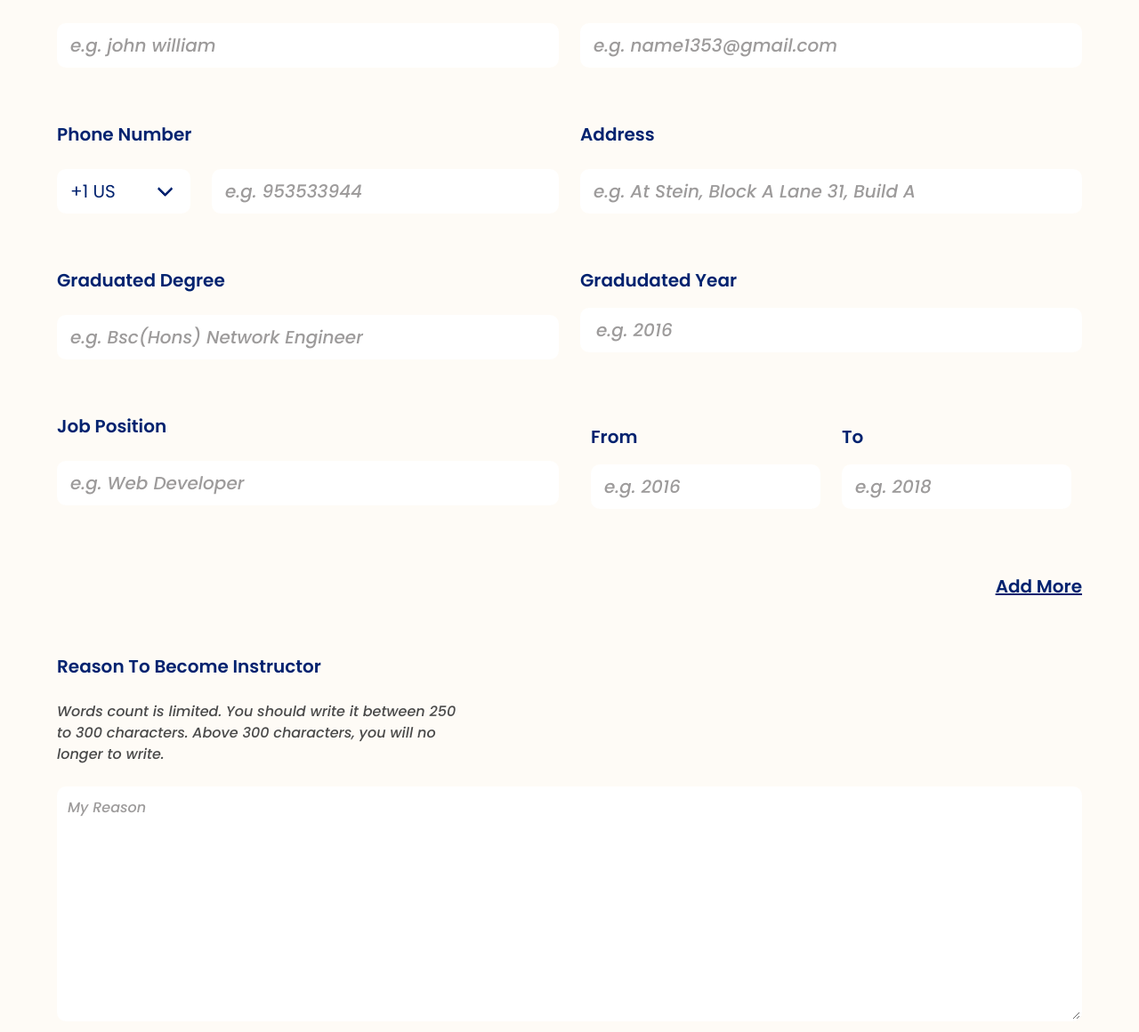
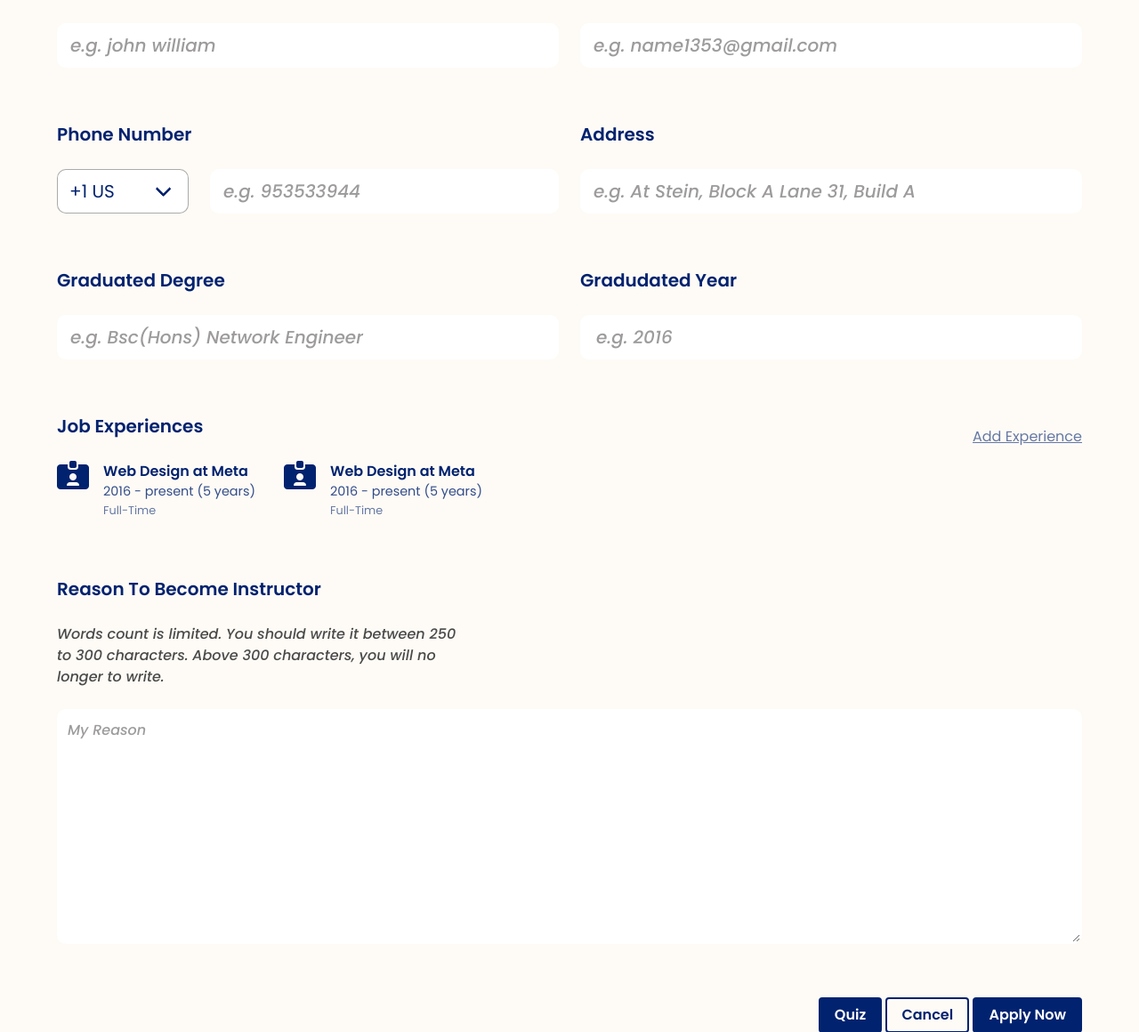
Before and after one commit to thihaphyo/level-up-docs, a PHP site: the page made by 04.Development/Level_Up/Student/View/apply instructor.php in a window 1280 px wide. Shown: the part 240-1400 px from the top of the page at 89% size. Run offline with PHP 8.4, Linux system fonts and the light colour scheme; data that the repository does not hold is empty; some libraries are stand-ins or nearby versions.

Commit message:
apply instructor UI change

```diff
--- a/04.Development/Level_Up/Student/View/apply instructor.php
+++ b/04.Development/Level_Up/Student/View/apply instructor.php
@@ -115,7 +115,7 @@ session_start();
 
                     <!-- start of column -->
                     <div class="column is-half">
-                        <p class="is-size-5 has-text-weight-semibold mb-4" for="">Gradudated Year</p>
+                        <p class="is-size-5 has-text-weight-semibold mb-5" for="">Gradudated Year</p>
                         <input class="input is-medium has-text-weight-medium p-4 years" type="number" placeholder="e.g. 2016" name="gyear" required>
                         <p class="warning is-italic pt-1 has-text-danger is-hidden">* Please enter the year correctly *</p>
                     </div>
@@ -124,54 +124,42 @@ session_start();
                 </div>
                 <!-- end of input columns -->
 
+                <div class="work-exp-title">
+                    <p class="is-size-5 has-text-weight-semibold mb-5">
+                        Job Experiences
+                    </p>
+                    <a class="js-modal-trigger has-text-medium" id="addMore" data-target="experience-modal">Add Experience</a>
+                </div>
 
-                <!-- start of input columns -->
-                <div class="columns mb-6">
-
-                    <!-- start of column -->
-                    <div class="column is-half">
-                        <p class="is-size-5 has-text-weight-semibold mb-5" for="">Job Position</p>
-                        <input class="input is-medium has-text-weight-medium" type="text" placeholder="e.g. Web Developer" name="position" required>
-                    </div>
-                    <!-- end of input column -->
-
-
-                    <!-- start of input column -->
-                    <div class="column is-half is-flex">
-
-                        <!-- start of input from column -->
-                        <div class="column">
-                            <p class="is-size-5 has-text-weight-semibold mb-4">From</p>
-                            <input class="input is-medium has-text-weight-medium years" type="number" placeholder="e.g. 2016" name="from" required>
-                            <p class="warning is-italic pt-1 has-text-danger is-hidden">* Please enter the year correctly *</p>
-                        </div>
-                        <!-- end of input from column -->
-
-
-                        <!-- start of input to column -->
-                        <div class="column">
-                            <p class="is-size-5 has-text-weight-semibold mb-4">To</p>
-                            <input class="input is-medium has-text-weight-medium years" type="number" placeholder="e.g. 2018" name="to" required>
-                            <p class="warning is-italic pt-1 has-text-danger is-hidden">* Please enter the year correctly *</p>
+                <!-- start of add more input -->
+                <div class="work-exp" id="addMoreContent">
+                    <div>
+                        <i class="fa-solid fa-id-card-clip fa-2xl"></i>
+                        <div>
+                            <h3>
+                                Web Design at Meta
+                            </h3>
+                            <p>2016 - present (5 years)</p>
+                            <p>Full-Time</p>
+                            <input type="hidden" name="position">
+                            <input type="hidden" name="years">
+                            <input type="hidden" name="worktype">
+                            <input type="hidden" name="company">
 
                         </div>
-                        <!-- end of input to column -->
+                    </div>
+                    <div>
+                        <i class="fa-solid fa-id-card-clip fa-2xl"></i>
+                        <div>
+                            <h3>
+                                Web Design at Meta
+                            </h3>
+                            <p>2016 - present (5 years)</p>
+                            <p>Full-Time</p>
+                        </div>
                     </div>
                 </div>
-                <!-- end of input columns -->
-
-                <!-- start of add more input -->
-                <div id="addMoreContent">
-                </div>
                 <!-- end of add more input -->
-
-                <!-- start of add more button columns -->
-                <div class="columns mb-6 has-text-right">
-                    <div class="column is-full">
-                        <a class="is-size-5 has-text-weight-semibold mb-4 is-underlined" id="addMore">Add More</a>
-                    </div>
-                </div>
-                <!-- end of add more button columns -->
 
                 <!-- start of reason input columns -->
                 <div class="columns mb-6">
@@ -235,6 +223,7 @@ session_start();
                     <p class="title has-text-primary">Quiz</p>
                 </header>
                 <section class="modal-card-body" id="quizContent">
+
                 </section>
                 <h1 class="is-size-5 has-text-success has-background-white has-text-weight-semibold is-hidden has-text-right pr-5" id="finalResult">Result: 2 of 2 </h1>
                 <p class="is-italic has-text-centered has-text-weight-medium has-background-white is-hidden" id="msgToUser">* Please answer also the rest of the questions. *</p>
@@ -249,6 +238,79 @@ session_start();
         </div>
         <!-- End of quiz modal -->
 
+
+        <!-- start of job exp modal -->
+        <div class="modal" id="experience-modal">
+            <div class="modal-background"></div>
+            <div class="modal-card">
+                <header class="modal-card-head">
+                    <p class="title has-text-primary">Job Experience</p>
+                </header>
+                <section class="modal-card-body">
+                    <!-- start of job position input columns -->
+                    <div class="columns mb-6">
+                        <!-- start of position column -->
+                        <div class="column is-half">
+                            <p class="is-size-5 has-text-weight-semibold mb-5" for="">Job Position</p>
+                            <input class="input has-text-weight-medium" type="text" placeholder="e.g. Web Developer" name="position" required>
+                        </div>
+                        <!-- end of position  column -->
+
+                        <!-- start of company column -->
+                        <div class="column is-half">
+                            <p class="is-size-5 has-text-weight-semibold mb-5" for="">Company</p>
+                            <input class="input has-text-weight-medium" type="text" placeholder="e.g. High Tec Company" name="company" required>
+                        </div>
+                        <!-- end of company column -->
+                    </div>
+                    <!-- end of job position input columns -->
+
+                    <!-- start of input columns -->
+                    <div class="columns mb-6">
+                        <!-- start of from from column -->
+                        <div class="column is-half">
+                            <p class="is-size-5 has-text-weight-semibold mb-4">From</p>
+                            <input class="input has-text-weight-medium" type="number" placeholder="e.g. 2016" name="from" required>
+                            <p class="warning is-italic pt-1 has-text-danger is-hidden">* Please enter the year correctly *</p>
+                        </div>
+                        <!-- end of input from column -->
+
+
+                        <!-- start of to to column -->
+                        <div class="column is-half">
+                            <p class="is-size-5 has-text-weight-semibold mb-4">To</p>
+                            <input class="input has-text-weight-medium" type="number" placeholder="e.g. 2018" name="to" required>
+                            <p class="warning is-italic pt-1 has-text-danger is-hidden">* Please enter the year correctly *</p>
+
+                        </div>
+                        <!-- end of input to column -->
+                    </div>
+                    <!-- end of input columns -->
+
+                    <!-- start of input columns -->
+                    <div class="columns mb-6">
+                        <!-- start of input from column -->
+                        <div class="column is-full">
+                            <p class="is-size-5 has-text-weight-semibold mb-4">Work Type</p>
+                            <div class="select">
+                                <select class="has-text-weight-medium" name="worktype">
+                                    <option value="full-time">Full-Time</option>
+                                    <option value="part-time">Part-Time</option>
+                                </select>
+                            </div>
+                        </div>
+                        <!-- end of input from column -->
+                </section>
+                <footer class="modal-card-foot">
+
+                    <button class="button is-primary is-outlined has-text-weight-semibold cancel-quiz">Cancel</button>
+                    <button class="button is-primary has-text-weight-semibold" id="checkQuizNow">Check Now</button>
+
+                </footer>
+
+            </div>
+        </div>
+        <!-- End of job exp modal -->
     </main>
     <!-- end of main -->
 
--- a/04.Development/Level_Up/Student/View/resources/css/apply instructor.css
+++ b/04.Development/Level_Up/Student/View/resources/css/apply instructor.css
@@ -3,6 +3,50 @@
 }
 .select select{
     width: 100%;
+  border: 1px solid #4a4a4a76 !important;
+
+}
+.work-exp-title {
+  display: flex;
+  justify-content: space-between;
+  align-items: center;
+}
+.work-exp-title > a {
+  opacity: 0.6;
+  text-decoration: underline;
+}
+.work-exp{
+  display: flex;
+  flex-direction: row;
+  align-items: center;
+  margin-bottom: 4rem;
+  /* background-color: red; */
+}
+.work-exp div {
+  display: flex;
+  margin-right: 1rem;
+}
+.work-exp div i {
+  margin-top: 1rem;
+  padding-right: 1rem;
+}
+.work-exp > div > div {
+  display: flex;
+  flex-direction: column;
+}
+.work-exp > div > div > h3 {
+  font-weight: 600;
+}
+.work-exp > div > div > p:nth-child(even){
+  opacity: 0.8;
+  font-size: .9rem;
+}
+.work-exp > div > div > p:nth-child(odd){
+  opacity: 0.6;
+  font-size: 0.8rem;
+}
+#experience-modal .input {
+  border: 1px solid #4a4a4a76 !important;
 }
 .notification{
     position: fixed;
--- a/04.Development/Level_Up/Student/View/resources/css/root.css
+++ b/04.Development/Level_Up/Student/View/resources/css/root.css
@@ -395,7 +395,7 @@ footer {
 }
 /* ================= Quiz modal Section (MK) =================== */
 .modal-card-head {
-  background-color: #ffffff !important;
+  background-color: #FFFFFF !important;
   border-bottom: none;
   color: var(--primary) !important;
 }
--- a/04.Development/Level_Up/Student/View/resources/js/apply instructor.js
+++ b/04.Development/Level_Up/Student/View/resources/js/apply instructor.js
@@ -76,43 +76,7 @@ updateInput();
 
 addMoreBtn.onclick = function () {
   count += 1;
-  document.getElementById("addMoreContent").innerHTML += `
-  <!-- start of input columns -->
-  <div class="columns mb-6">
-
-      <!-- start of column -->
-      <div class="column is-half">
-          <p class="is-size-5 has-text-weight-semibold mb-5">Job Position</p>
-          <input class="input is-medium has-text-weight-medium" type="text" placeholder="e.g. Web Developer" name="positionExtra${count}" required>
-      </div>
-      <!-- end of input column -->
-
-
-      <!-- start of input column -->
-      <div class="column is-half is-flex">
-
-          <!-- start of input from column -->
-          <div class="column">
-              <p class="is-size-5 has-text-weight-semibold mb-4">From</p>
-              <input class="input is-medium has-text-weight-medium years" type="number" placeholder="e.g. 2016" name="fromExtra${count}" required>
-              <p class="warning is-italic pt-1 has-text-danger is-hidden">* Please enter the year correctly *</p>
-          </div>
-          <!-- end of input from column -->
-
-
-          <!-- start of input to column -->
-          <div class="column">
-              <p class="is-size-5 has-text-weight-semibold mb-4">To</p>
-              <input class="input is-medium has-text-weight-medium years" type="number" placeholder="e.g. 2018" name="toExtra${count}" required>
-              <p class="warning is-italic pt-1 has-text-danger is-hidden">* Please enter the year correctly *</p>
-
-          </div>
-          <!-- end of input to column -->
-      </div>
-  </div>
-  <!-- end of input columns -->
-
-  `;
+  document.getElementById("addMoreContent").innerHTML;
   updateInput();
 };
 
--- a/04.Development/Level_Up/Student/View/resources/js/quiz modal.js
+++ b/04.Development/Level_Up/Student/View/resources/js/quiz modal.js
@@ -14,17 +14,11 @@ document.addEventListener("DOMContentLoaded", () => {
     $el.classList.remove("is-active");
   }
 
-  function closeAllModals() {
-    (document.querySelectorAll(".modal") || []).forEach(($modal) => {
-      closeModal($modal);
-    });
-  }
-
   // Add a click event on buttons to open a specific modal
   (document.querySelectorAll(".js-modal-trigger") || []).forEach(($trigger) => {
     const modal = $trigger.dataset.target;
     const $target = document.getElementById(modal);
-
+    console.log(modal);
     $trigger.addEventListener("click", () => {
       openModal($target);
     });
@@ -102,11 +96,17 @@ checkNowBtn.onclick = function () {
         document
           .querySelectorAll("input[type='radio']:checked")
           [index].parentElement.classList.add("has-text-success");
+        document
+          .querySelectorAll("input[type='radio']:checked")
+          [index].parentElement.classList.add("has-text-weight-medium");
         mark += 1;
       } else {
         document
           .querySelectorAll("input[type='radio']:checked")
           [index].parentElement.classList.add("has-text-danger");
+        document
+          .querySelectorAll("input[type='radio']:checked")
+          [index].parentElement.classList.add("has-text-weight-medium");
 
         for (const input of document.querySelectorAll(
           "input[type='radio']:checked"
@@ -118,6 +118,10 @@ checkNowBtn.onclick = function () {
             document.querySelectorAll("input[name='qAHw2']")[index].value
           ) {
             input.children[0].parentElement.classList.add("has-text-success");
+            input.children[0].parentElement.classList.add(
+              "has-text-weight-medium"
+            );
+
             break;
           }
         }
@@ -125,6 +129,7 @@ checkNowBtn.onclick = function () {
     }
     totalResult.classList.remove("is-hidden");
     totalResult.innerHTML = `Result: ${(mark * 100) / questionCount} of 100`;
+    this.disabled = true;
   } else {
     message.classList.remove("is-hidden");
   }
```
Also changed, not shown: 04.Development/Level_Up/Student/Controller/applyInstructorController.php (+5 -3 lines).
